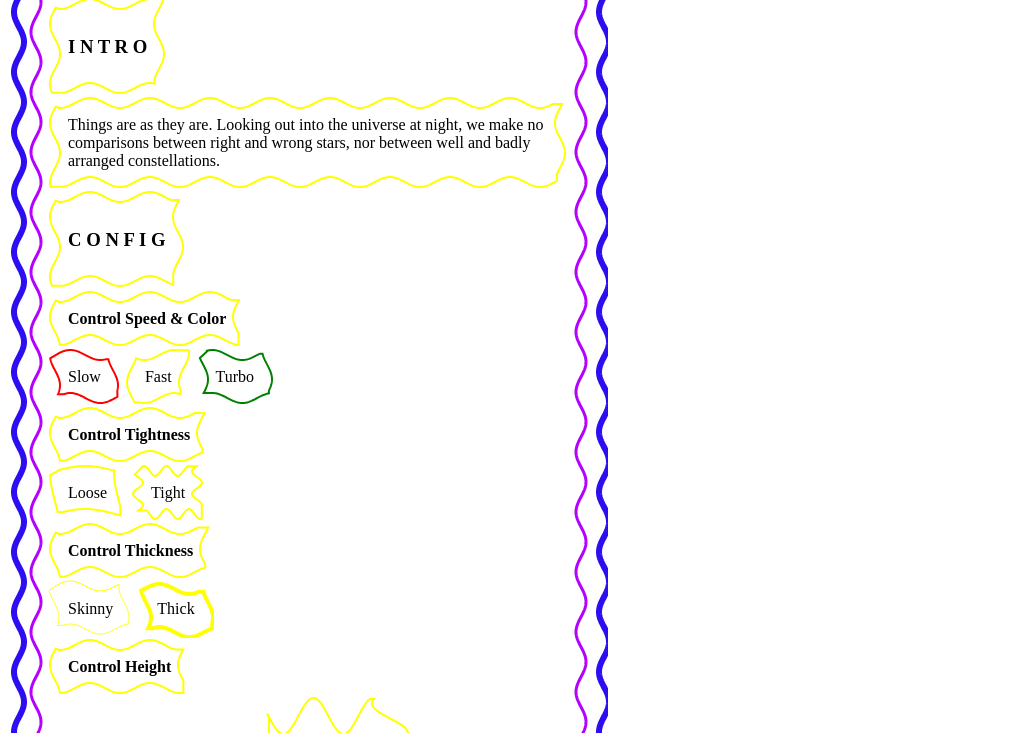
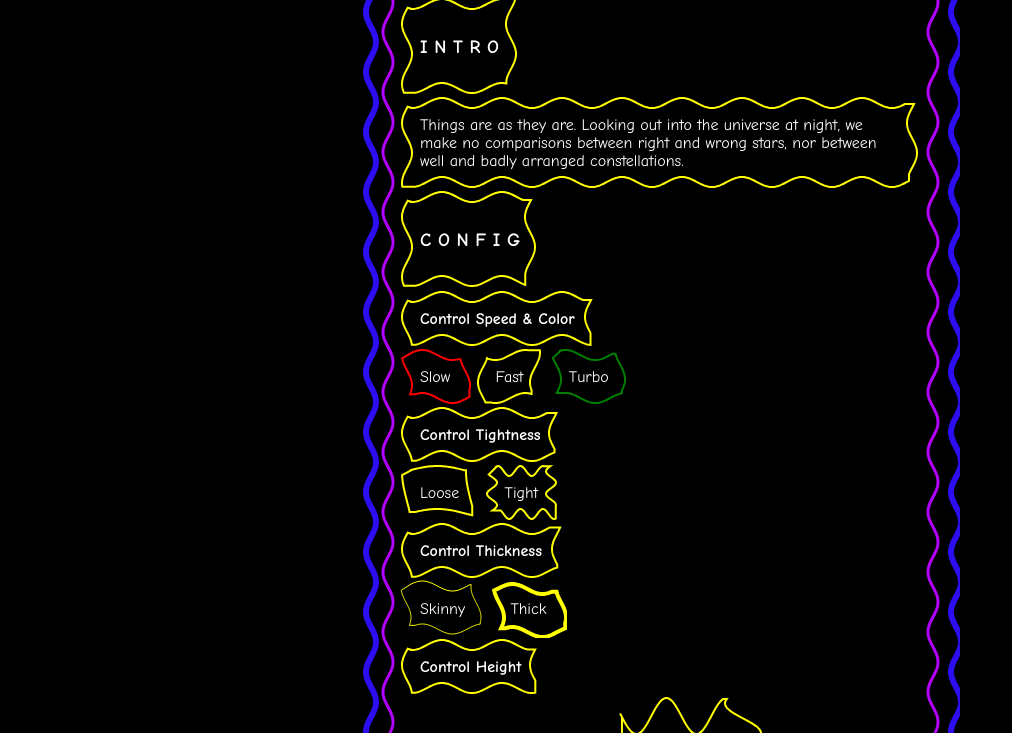
Before and after one commit to jjkaufman/wiv.js, a plain HTML site: page index.html in a window 1280 px wide. Shown: the part 203-936 px from the top of the page, without its empty margins (0-1012 px from the left). Drawn offline with Linux system fonts and the light colour scheme; files that its build step writes are made by us from their sources; the site is published under a folder, as on GitHub Pages, so addresses that start at the root find nothing; animation ran at ten frames a second.

Commit message:
new css url

```diff
--- a/index.html
+++ b/index.html
@@ -6,7 +6,7 @@
     <!-- The style.css file allows you to change the look of your web pages.
          If you include the next line in all your web pages, they will all share the same look.
          This makes it easier to make new pages for your site. -->
-    <link href="/wiv-style.css" rel="stylesheet" type="text/css" media="all">
+    <link href="css/wiv-style.css" rel="stylesheet" type="text/css" media="all">
   </head>
   <body>
     <div class="container">
```
